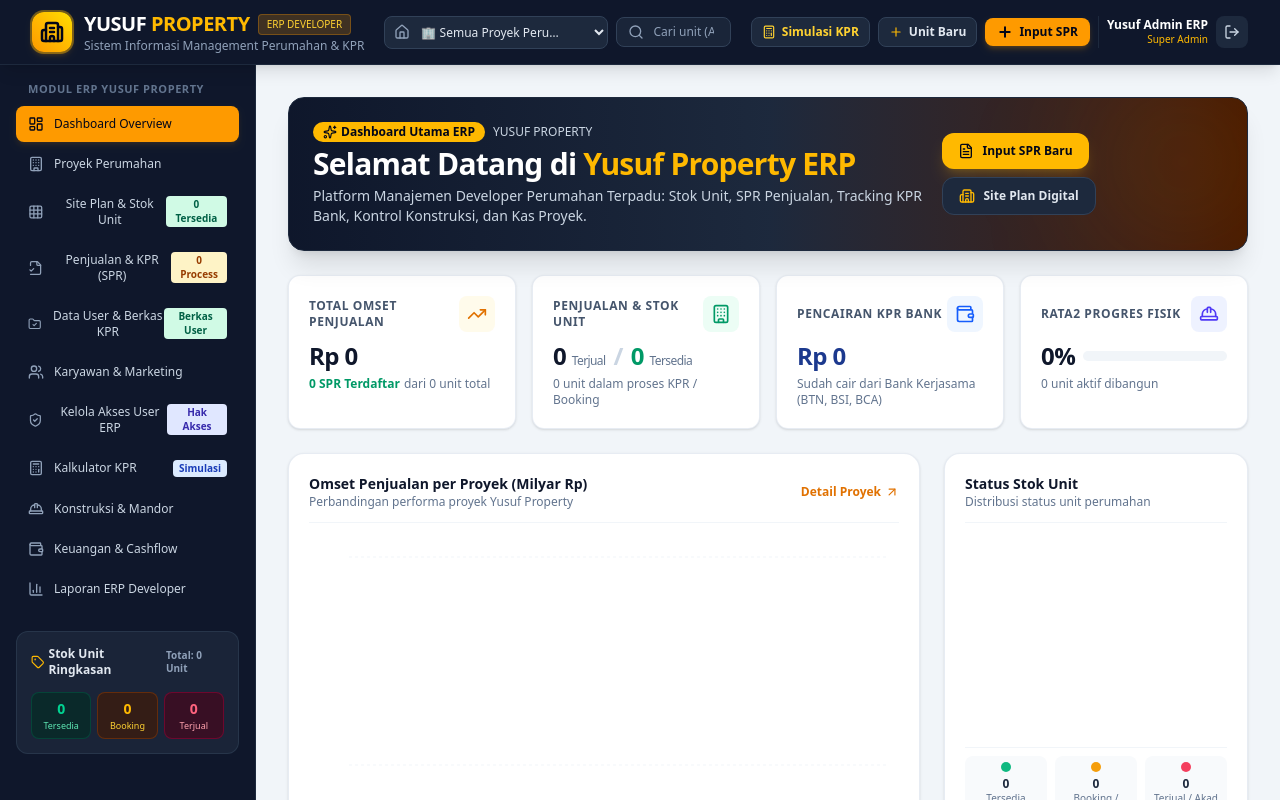
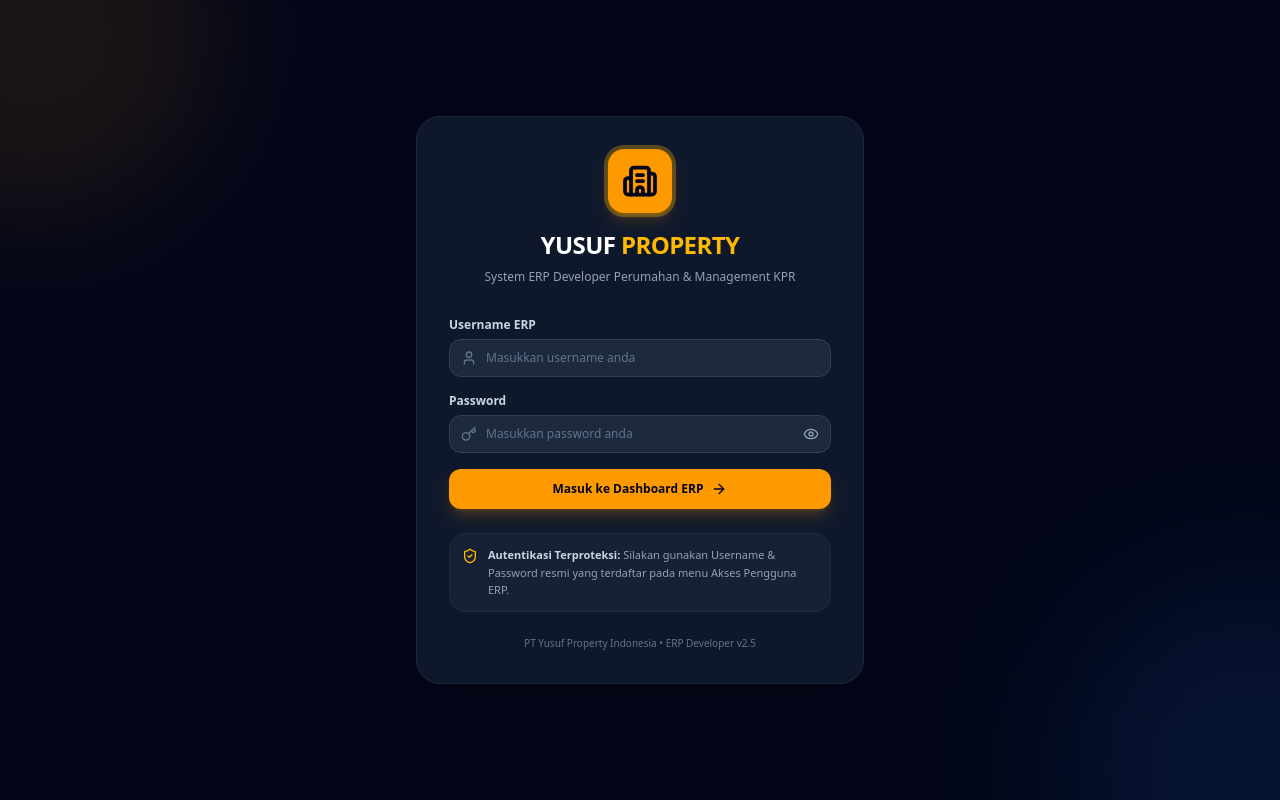
Before and after one commit to ambatamaindonesia-bit/Yusuf-Property, a React (Vite) app: page / in a window 1280 px wide. Shown: the top 800 px of the page. Built offline with nearby package versions, Linux system fonts and the light colour scheme.

Commit message:
feat: enforce authentication and secure login flow
Remove default login bypass and implement mandatory credentials verification, add password visibility toggle, and correct report counter binding.

```diff
--- a/src/App.tsx
+++ b/src/App.tsx
@@ -46,9 +46,9 @@ export default function App() {
   const [currentUser, setCurrentUser] = useState<AppUser | null>(() => {
     const saved = localStorage.getItem('yp_erp_current_user');
     if (saved) {
-      try { return JSON.parse(saved); } catch (e) { return INITIAL_USERS[0]; }
+      try { return JSON.parse(saved); } catch (e) { return null; }
     }
-    return INITIAL_USERS[0]; // Default logged in as Super Admin
+    return null; // Force login screen on initial load
   });
 
   // Data persistence via localStorage
--- a/src/components/LoginScreen.tsx
+++ b/src/components/LoginScreen.tsx
@@ -1,6 +1,6 @@
 import React, { useState } from 'react';
 import { AppUser } from '../types';
-import { Building2, Lock, User, Key, ShieldCheck, ArrowRight, CheckCircle2 } from 'lucide-react';
+import { Building2, User, Key, ArrowRight, ShieldCheck, Eye, EyeOff, Lock } from 'lucide-react';
 
 interface LoginScreenProps {
   users: AppUser[];
@@ -8,41 +8,47 @@ interface LoginScreenProps {
 }
 
 export const LoginScreen: React.FC<LoginScreenProps> = ({ users, onLoginSuccess }) => {
-  const [username, setUsername] = useState('admin');
-  const [password, setPassword] = useState('123');
+  const [username, setUsername] = useState('');
+  const [password, setPassword] = useState('');
+  const [showPassword, setShowPassword] = useState(false);
   const [errorMsg, setErrorMsg] = useState('');
 
   const handleLogin = (e: React.FormEvent) => {
     e.preventDefault();
     setErrorMsg('');
 
+    const cleanUsername = username.trim().toLowerCase();
+    const cleanPassword = password;
+
+    if (!cleanUsername || !cleanPassword) {
+      setErrorMsg('Username dan Password wajib diisi.');
+      return;
+    }
+
+    // Lookup user in ERP System user database
     const foundUser = users.find(
-      (u) => u.username.toLowerCase() === username.trim().toLowerCase()
+      (u) => u.username.trim().toLowerCase() === cleanUsername
     );
 
     if (!foundUser) {
-      setErrorMsg('Username tidak ditemukan dalam sistem ERP.');
+      setErrorMsg('Username tidak terdaftar dalam Sistem Akses User ERP.');
       return;
     }
 
-    if (foundUser.password && foundUser.password !== password) {
-      setErrorMsg('Password salah! Silakan coba lagi.');
+    // Verify password against ERP configured user password
+    const expectedPassword = foundUser.password || '123';
+    if (cleanPassword !== expectedPassword) {
+      setErrorMsg('Password salah! Akses login ditolak oleh Sistem ERP.');
       return;
     }
 
+    // Check account active status
     if (foundUser.status === 'Nonaktif') {
-      setErrorMsg('Akun pengguna ini sedang Nonaktif. Hubungi Admin.');
+      setErrorMsg('Akun pengguna ini sedang Nonaktif. Hubungi Administrator.');
       return;
     }
 
     onLoginSuccess(foundUser);
-  };
-
-  const quickSelectUser = (u: AppUser) => {
-    setUsername(u.username);
-    setPassword(u.password || '123');
-    setErrorMsg('');
-    onLoginSuccess(u);
   };
 
   return (
@@ -70,8 +76,9 @@ export const LoginScreen: React.FC<LoginScreenProps> = ({ users, onLoginSuccess
         <form onSubmit={handleLogin} className="space-y-4 pt-2">
 
           {errorMsg && (
-            <div className="p-3 bg-rose-950/80 border border-rose-800 text-rose-300 text-xs rounded-xl font-medium">
-              ⚠️ {errorMsg}
+            <div className="p-3 bg-rose-950/80 border border-rose-800 text-rose-300 text-xs rounded-xl font-medium flex items-center gap-2 animate-in fade-in duration-200">
+              <Lock className="w-4 h-4 text-rose-400 shrink-0" />
+              <span>{errorMsg}</span>
             </div>
           )}
 
@@ -87,8 +94,8 @@ export const LoginScreen: React.FC<LoginScreenProps> = ({ users, onLoginSuccess
                 type="text"
                 value={username}
                 onChange={(e) => setUsername(e.target.value)}
-                placeholder="Masukkan username"
-                className="w-full pl-9 pr-3 py-2.5 bg-slate-800 border border-slate-700 text-white rounded-xl text-xs focus:ring-2 focus:ring-amber-400 focus:outline-none"
+                placeholder="Masukkan username anda"
+                className="w-full pl-9 pr-3 py-2.5 bg-slate-800 border border-slate-700 text-white rounded-xl text-xs focus:ring-2 focus:ring-amber-400 focus:outline-none transition-all placeholder:text-slate-500"
                 required
               />
             </div>
@@ -103,49 +110,37 @@ export const LoginScreen: React.FC<LoginScreenProps> = ({ users, onLoginSuccess
                 <Key className="w-4 h-4" />
               </div>
               <input
-                type="password"
+                type={showPassword ? 'text' : 'password'}
                 value={password}
                 onChange={(e) => setPassword(e.target.value)}
-                placeholder="••••••••"
-                className="w-full pl-9 pr-3 py-2.5 bg-slate-800 border border-slate-700 text-white rounded-xl text-xs focus:ring-2 focus:ring-amber-400 focus:outline-none"
+                placeholder="Masukkan password anda"
+                className="w-full pl-9 pr-10 py-2.5 bg-slate-800 border border-slate-700 text-white rounded-xl text-xs focus:ring-2 focus:ring-amber-400 focus:outline-none transition-all placeholder:text-slate-500"
                 required
               />
+              <button
+                type="button"
+                onClick={() => setShowPassword(!showPassword)}
+                className="absolute inset-y-0 right-0 pr-3 flex items-center text-slate-400 hover:text-white"
+              >
+                {showPassword ? <EyeOff className="w-4 h-4" /> : <Eye className="w-4 h-4" />}
+              </button>
             </div>
           </div>
 
           <button
             type="submit"
-            className="w-full py-3 bg-amber-500 hover:bg-amber-400 text-slate-950 font-extrabold text-xs rounded-xl shadow-lg shadow-amber-500/20 flex items-center justify-center gap-2 transition-all active:scale-95"
+            className="w-full py-3 bg-amber-500 hover:bg-amber-400 text-slate-950 font-extrabold text-xs rounded-xl shadow-lg shadow-amber-500/20 flex items-center justify-center gap-2 transition-all active:scale-95 cursor-pointer"
           >
             <span>Masuk ke Dashboard ERP</span>
             <ArrowRight className="w-4 h-4" />
           </button>
         </form>
 
-        {/* Quick Demo Accounts list */}
-        <div className="pt-4 border-t border-slate-800 space-y-2">
-          <p className="text-[11px] font-bold text-slate-400 text-center uppercase tracking-wider">
-            Pilih Akun Pengguna Cepat:
-          </p>
-          <div className="grid grid-cols-1 gap-1.5">
-            {users.slice(0, 4).map((u) => (
-              <button
-                key={u.id}
-                type="button"
-                onClick={() => quickSelectUser(u)}
-                className="p-2 bg-slate-800/80 hover:bg-slate-800 border border-slate-700/60 rounded-xl flex items-center justify-between text-left transition-all text-xs"
-              >
-                <div>
-                  <div className="font-bold text-slate-200">{u.name}</div>
-                  <div className="text-[10px] text-slate-400">
-                    Role: <span className="text-amber-400 font-semibold">{u.role}</span> {u.marketingType !== '-' && `(${u.marketingType})`}
-                  </div>
-                </div>
-                <span className="px-2 py-1 bg-amber-500/10 text-amber-300 rounded text-[10px] font-bold border border-amber-500/20">
-                  Login ({u.username})
-                </span>
-              </button>
-            ))}
+        {/* Security Info Notice */}
+        <div className="p-3 bg-slate-800/60 border border-slate-800 rounded-2xl flex items-start gap-2.5 text-xs text-slate-400">
+          <ShieldCheck className="w-4 h-4 text-amber-400 shrink-0 mt-0.5" />
+          <div className="text-[11px] leading-relaxed">
+            <span className="font-bold text-slate-300">Autentikasi Terproteksi:</span> Silakan gunakan Username & Password resmi yang terdaftar pada menu Akses Pengguna ERP.
           </div>
         </div>
 
--- a/src/components/ReportsManager.tsx
+++ b/src/components/ReportsManager.tsx
@@ -351,7 +351,7 @@ export const ReportsManager: React.FC<ReportsManagerProps> = ({
               : 'border-transparent text-slate-500 hover:text-slate-900'
           }`}
         >
-          Laporan Arus Kas Jurnal Keuangan — [{filteredFinances.length}]
+          Laporan Arus Kas Jurnal Keuangan — [{filteredFinancesSorted.length}]
         </button>
       </div>
 
```
